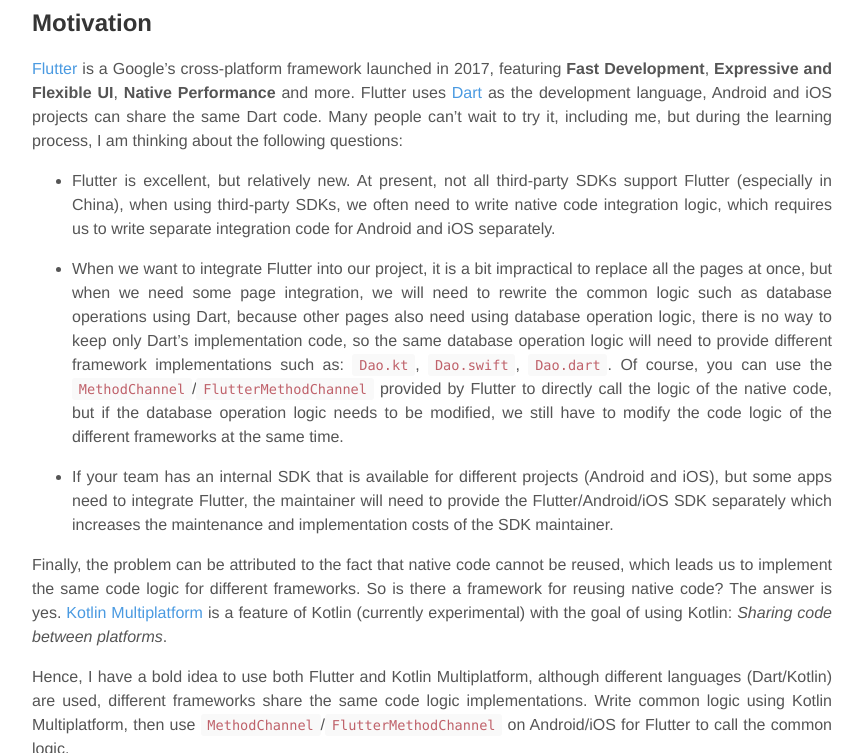
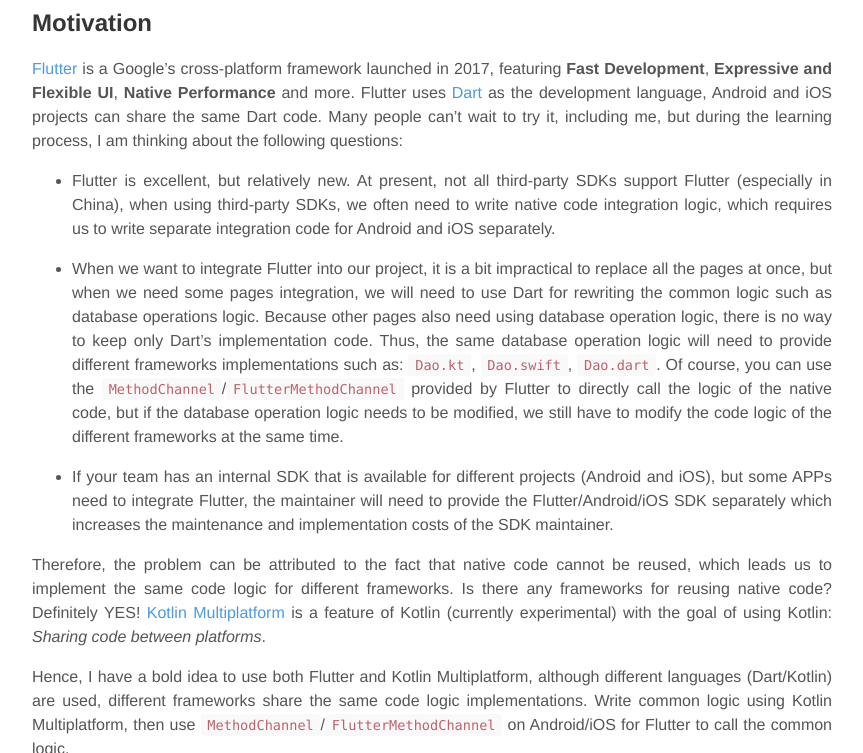
Before and after one commit to littleGnAl/littlegnal.github.io, a Jekyll site: the page built from _posts/2019-07-09-kmpp_flutter_en.md, in a window 1280 px wide and 900 px high, scrolled down 286 px, cut to the strip 0-753 px from the top of the window. Shown: the whole strip, without its empty margins (208-1071 px from the left). Built offline with Jekyll 4.4.1, drawn with Linux system fonts in a browser that asks for light colours; some of the changed text lies outside the part shown.

Commit message:
kmpp + flutter en

```diff
--- a/_posts/2019-07-09-kmpp_flutter_en.md
+++ b/_posts/2019-07-09-kmpp_flutter_en.md
@@ -8,11 +8,11 @@
 
 * Flutter is excellent, but relatively new. At present, not all third-party SDKs support Flutter (especially in China), when using third-party SDKs, we often need to write native code integration logic, which requires us to write separate integration code for Android and iOS separately.
 
-* When we want to integrate Flutter into our project, it is a bit impractical to replace all the pages at once, but when we need some page integration, we will need to rewrite the common logic such as database operations using Dart, because other pages also need using database operation logic, there is no way to keep only Dart's implementation code, so the same database operation logic will need to provide different framework implementations such as: `Dao.kt`, `Dao.swift`, `Dao.dart`. Of course, you can use the `MethodChannel`/`FlutterMethodChannel` provided by Flutter to directly call the logic of the native code, but if the database operation logic needs to be modified, we still have to modify the code logic of the different frameworks at the same time.
+* When we want to integrate Flutter into our project, it is a bit impractical to replace all the pages at once, but when we need some pages integration, we will need to use Dart for rewriting the common logic such as database operations logic. Because other pages also need using database operation logic, there is no way to keep only Dart's implementation code. Thus, the same database operation logic will need to provide different frameworks implementations such as: `Dao.kt`, `Dao.swift`, `Dao.dart`. Of course, you can use the `MethodChannel`/`FlutterMethodChannel` provided by Flutter to directly call the logic of the native code, but if the database operation logic needs to be modified, we still have to modify the code logic of the different frameworks at the same time.
 
-* If your team has an internal SDK that is available for different projects (Android and iOS), but some apps need to integrate Flutter, the maintainer will need to provide the Flutter/Android/iOS SDK separately which increases the maintenance and implementation costs of the SDK maintainer.
+* If your team has an internal SDK that is available for different projects (Android and iOS), but some APPs need to integrate Flutter, the maintainer will need to provide the Flutter/Android/iOS SDK separately which increases the maintenance and implementation costs of the SDK maintainer.
 
-Finally, the problem can be attributed to the fact that native code cannot be reused, which leads us to implement the same code logic for different frameworks. So is there a framework for reusing native code? The answer is yes. [Kotlin Multiplatform](https://kotlinlang.org/docs/reference/multiplatform.html) is a feature of Kotlin (currently experimental) with the goal of using Kotlin: *Sharing code between platforms*.
+Therefore, the problem can be attributed to the fact that native code cannot be reused, which leads us to implement the same code logic for different frameworks. Is there any frameworks for reusing native code? Definitely YES! [Kotlin Multiplatform](https://kotlinlang.org/docs/reference/multiplatform.html) is a feature of Kotlin (currently experimental) with the goal of using Kotlin: *Sharing code between platforms*.
 
 Hence, I have a bold idea to use both Flutter and Kotlin Multiplatform, although different languages (Dart/Kotlin) are used, different frameworks share the same code logic implementations. Write common logic using Kotlin Multiplatform, then use `MethodChannel`/`FlutterMethodChannel` on Android/iOS for Flutter to call the common logic.
 
```
Also changed, not shown: other parts of _posts/2019-07-09-kmpp_flutter_en.md (+1 -1 lines).
